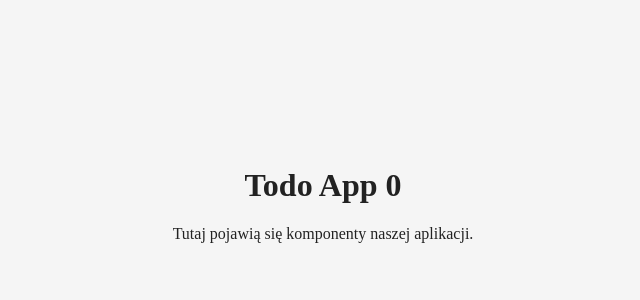
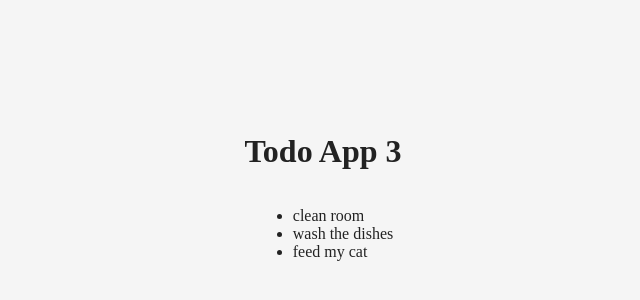
Before and after one commit to krzysiek0912/webpack-first-config, a React app: page / in a window 1280 px wide. Shown: the part 214-514 px from the top of the page, without its empty margins (325-965 px from the left). Built offline with nearby package versions, Linux system fonts and the light colour scheme.

Commit message:
Add TodoList component

```diff
--- a/index.html
+++ /dev/null
@@ -1,12 +0,0 @@
-<!DOCTYPE html>
-<html lang="en">
-  <head>
-    <meta charset="UTF-8" />
-    <title>Webpack + React</title>
-  </head>
-
-  <body>
-    <div id="app"></div>
-    <script src="build/app.bundle.js"></script>
-  </body>
-</html>
--- a/package.json
+++ b/package.json
@@ -11,11 +11,15 @@
   "license": "ISC",
   "devDependencies": {
     "@babel/core": "^7.5.5",
+    "@babel/plugin-proposal-class-properties": "^7.5.5",
     "@babel/preset-env": "^7.5.5",
     "@babel/preset-react": "^7.0.0",
     "babel-core": "^6.26.3",
+    "babel-eslint": "^10.0.2",
     "babel-loader": "^8.0.6",
     "css-loader": "^3.2.0",
+    "html-webpack-plugin": "^3.2.0",
+    "optimize-js-plugin": "0.0.4",
     "react": "^16.9.0",
     "react-dom": "^16.9.0",
     "style-loader": "^1.0.0",
--- a/src/components/Todo.js
+++ b/src/components/Todo.js
@@ -0,0 +1,7 @@
+import React from "react";
+
+const Todo = ({ elem, handleRemove }) => {
+  return <li onClick={() => handleRemove(elem.id)}>{elem.text}</li>;
+};
+
+export default Todo;
--- a/src/components/TodoList.js
+++ b/src/components/TodoList.js
@@ -0,0 +1,11 @@
+import React from "react";
+import Todo from "./Todo";
+
+const TodoList = ({ data, handleRemove }) => {
+  const list = data.map(function(elem) {
+    return <Todo elem={elem} handleRemove={handleRemove} key={elem.id} />;
+  });
+  return <ul>{list}</ul>;
+};
+
+export default TodoList;
--- a/src/containers/App.js
+++ b/src/containers/App.js
@@ -1,5 +1,6 @@
 import React from "react";
 import Title from "../components/Title";
+import TodoList from "../components/TodoList";
 import uuid from "uuid";
 import style from "./App.css";
 
@@ -7,13 +8,26 @@ class App extends React.Component {
   constructor(props) {
     super(props);
     this.state = {
-      data: []
+      data: [
+        {
+          id: 1,
+          text: "clean room"
+        },
+        {
+          id: 2,
+          text: "wash the dishes"
+        },
+        {
+          id: 3,
+          text: "feed my cat"
+        }
+      ]
     };
   }
-  removeTodo(id) {
+  removeTodo = id => {
     const remainder = this.state.data.filter(todo => todo.id !== id);
     this.setState({ data: remainder });
-  }
+  };
   addTodo(val) {
     const todo = {
       text: val,
@@ -23,10 +37,11 @@ class App extends React.Component {
     this.setState({ data });
   }
   render() {
+    const { data } = this.state;
     return (
       <div className={style.TodoApp}>
-        <Title title={"Todo App " + this.state.data.length} />
-        Tutaj pojawią się komponenty naszej aplikacji.
+        <Title title={"Todo App " + data.length} />
+        <TodoList data={data} handleRemove={this.removeTodo} />
       </div>
     );
   }
--- /dev/null
+++ b/src/index.html
@@ -0,0 +1,11 @@
+<!DOCTYPE html>
+<html lang="en">
+  <head>
+    <meta charset="UTF-8" />
+    <title>Webpack + React</title>
+  </head>
+
+  <body>
+    <div id="app"></div>
+  </body>
+</html>
--- a/webpack.config.js
+++ b/webpack.config.js
@@ -1,7 +1,25 @@
 const path = require("path");
+const HtmlWebpackPlugin = require("html-webpack-plugin");
+const OptimizeJsPlugin = require("optimize-js-plugin");
+
+const plugins = [
+  new HtmlWebpackPlugin({
+    template: "src/index.html",
+    filename: "index.html",
+    inject: "body"
+  })
+];
 
 module.exports = env => {
   const environment = env || "production";
+
+  if (env === "production") {
+    plugins.push(
+      new OptimizeJsPlugin({
+        sourceMap: false
+      })
+    );
+  }
 
   return {
     mode: environment,
@@ -29,6 +47,7 @@ module.exports = env => {
           ]
         }
       ]
-    }
+    },
+    plugins
   };
 };
```
Also changed, not shown: .babelrc, 4 other files (tests, documents, lock files or other folders).
